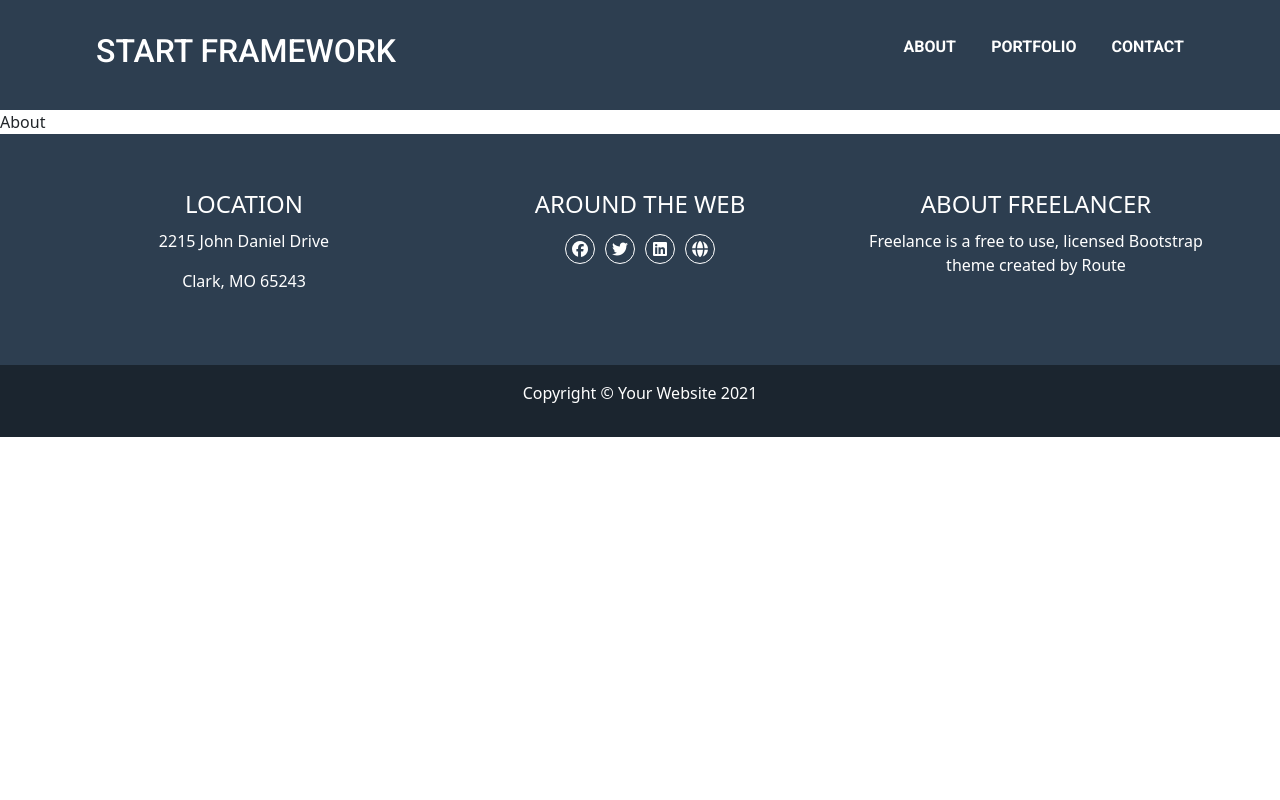
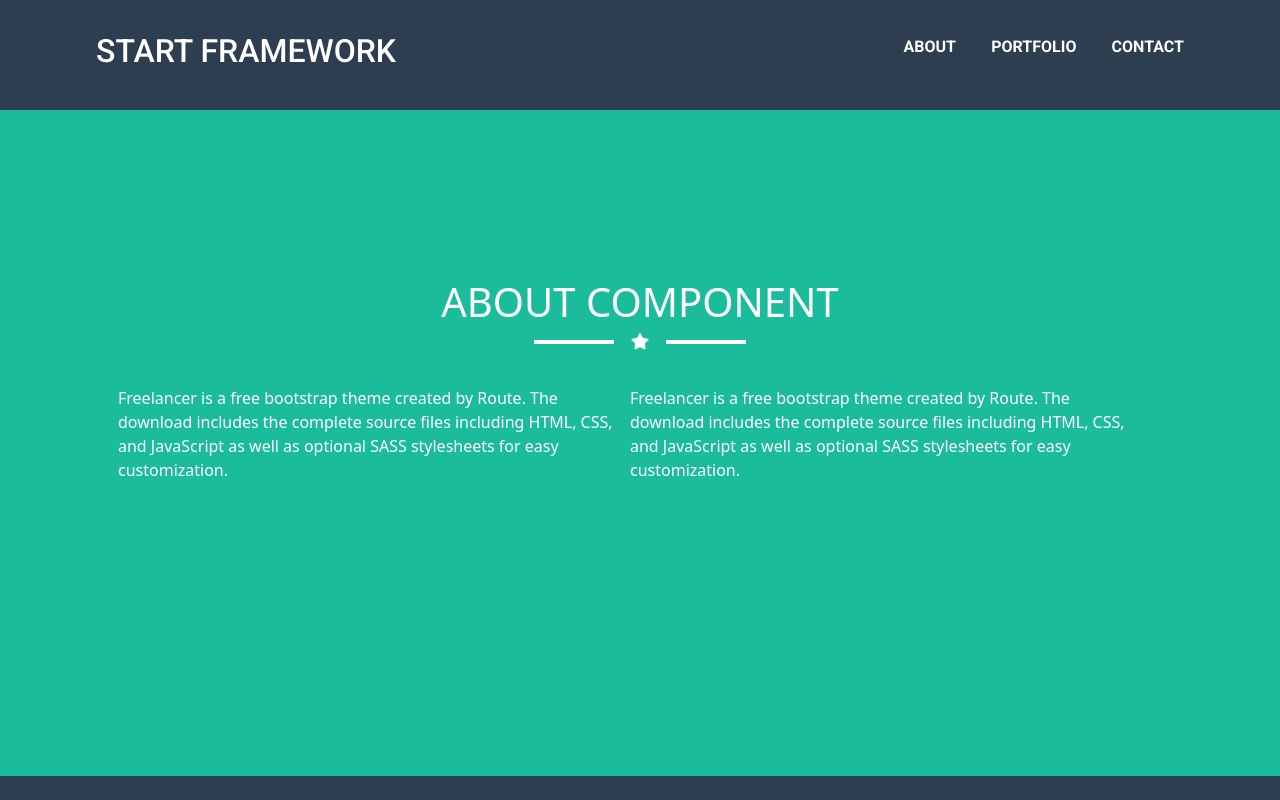
Before and after one commit to Aymansaeed9542/startFramework, a React (Vite) app: page /about in a window 1280 px wide. Shown: the top 800 px of the page. Built offline with nearby package versions, Linux system fonts and the light colour scheme.

Commit message:
Updated About page content and improved styling

```diff
--- a/src/components/about/about.jsx
+++ b/src/components/about/about.jsx
@@ -1,8 +1,22 @@
 import React from 'react'
+import style from './about.module.css';
 
 const About = () => {
   return (
-    <div>About</div>
+    <div className={`${style.about} d-flex justify-content-center align-items-center flex-column text-white`}>
+      <h1>ABOUT COMPONENT</h1>
+            <div className='d-flex justify-content-center align-items-center mb-3'>
+              <div className={`${style.line} me-3`}></div>
+              <i className='fa-solid fa-star'></i>
+              <div className={`${style.line} ms-3`}></div>
+            </div>
+            <div className={`d-flex flex-row justify-content-center align-items-center ${style.content} `}>
+              <div><p>Freelancer is a free bootstrap theme created by Route. The download includes the complete source files including HTML, CSS, and JavaScript as well as optional SASS stylesheets for easy customization.
+                </p></div>
+              <div><p>Freelancer is a free bootstrap theme created by Route. The download includes the complete source files including HTML, CSS, and JavaScript as well as optional SASS stylesheets for easy customization.
+                </p></div>
+            </div>
+    </div>
   )
 }
 
--- /dev/null
+++ b/src/components/about/about.module.css
@@ -0,0 +1,18 @@
+.about {
+    background-color: #1bbc9b;
+    padding: 5rem 0;
+    width: 100%;
+    height: 97vh;
+}
+.line{
+    width: 80px;
+    height: 4px;
+    background-color: #fff;
+}
+.content {
+    width: 80%;
+        font-size: 1rem;
+    line-height: 1.5;
+    margin-top: 20px;
+    margin-right: 20px;
+}
--- a/src/components/home/home.jsx
+++ b/src/components/home/home.jsx
@@ -8,6 +8,11 @@ const Home = () => {
         <img src={img} alt="Avatar" />
       </div>
       <h1>START FRAMEWORK</h1>
+      <div className='d-flex justify-content-center align-items-center mb-3'>
+        <div className={`${style.line} me-3`}></div>
+        <i className='fa-solid fa-star'></i>
+        <div className={`${style.line} ms-3`}></div>
+      </div>
       <p>Graphic Artist - Web Designer - Illustrator</p>
     </div>
   );
--- a/src/components/home/home.module.css
+++ b/src/components/home/home.module.css
@@ -2,10 +2,15 @@
 
     background-color: #1bbc9b;
     width: 100%;
-    height: 85vh;
+    height: 97vh;
 }
 .avatar{
     width: 250px;
     height: 250px;
     border-radius: 50%;
 }
+.line{
+    width: 80px;
+    height: 4px;
+    background-color: #fff;
+}
--- a/src/components/navbar/navbar.module.css
+++ b/src/components/navbar/navbar.module.css
@@ -12,7 +12,11 @@
   font-family: "Roboto", sans-serif;
   background-color: #2d3e50;
   padding: 2rem 6rem 2rem 6rem;
-
+  position: fixed;
+  top: 0;
+  left: 0;
+  right: 0;
+  z-index: 1000;
 }
 
 .navbarList {
```
